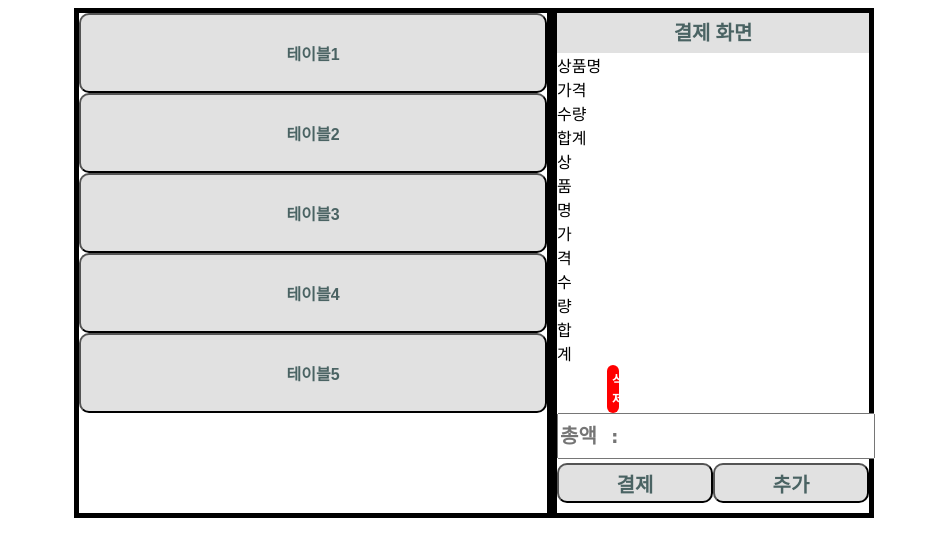
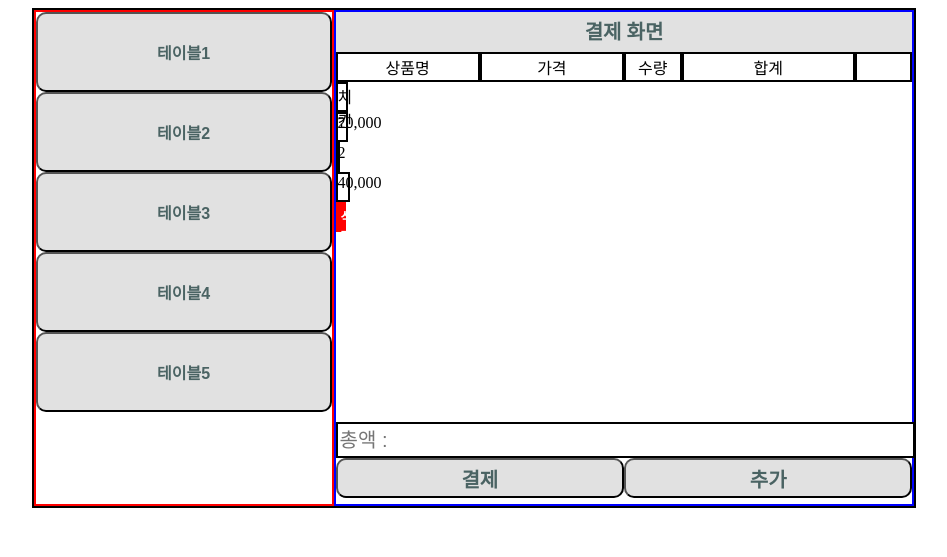
Before and after one commit to kiosksystem/pos, a Python web app: template template/Pos_main.html in a window 1280 px wide. Shown: the top 557 px of the page, without its empty margins (166-1113 px from the left). Run offline with Jinja, Linux system fonts and the light colour scheme; the template is opened without the code that fills it, so the values that code supplies are empty.

Commit message:
[#11] modify: POS 페이지 수정

```diff
--- a/static/css/Pos_formCommon.css
+++ b/static/css/Pos_formCommon.css
@@ -1,27 +1,37 @@
 #main_container {
     display: flex;
     justify-content: center;
-    min-width: 800px;
 }
 
-#main_container .Pos_form {
-    width : 800px;
+#main_container #Pos_form_container {
+    display: flex;
+    width: 70%;
+    min-width: 700px;
     height : 500px;
-    display: flex;
-
 }
 
-.Pos_form .menu_left {
-    display: block;
-    width : 75%;
-    min-width: 400px;
-    height: 100%;
-    border : black solid 5px;
+#Pos_form_container #Pos_form {
+    display: flex;
+    width: 100%;
+    justify-content: space-between;
+    border : black solid 2px;
+    box-sizing: border-box;
 }
 
-.Pos_form .menu_right {
+#Pos_form .menu_left {
     display: block;
-    width : 400px;
+    width : 30%;
+    min-width: 300px;
     height: 100%;
-    border : black solid 5px;
+    border : red solid 2px;
+    box-sizing: border-box;
 }
+
+#Pos_form .menu_right {
+    display: block;
+    width : 70%;
+    min-width : 400px;
+    height: 100%;
+    border : blue solid 2px;
+    box-sizing: border-box;
+}
--- a/static/css/Pos_main.css
+++ b/static/css/Pos_main.css
@@ -1,11 +1,3 @@
-.Pos_form .table_list {
-
-}
-
-.Pos_form .btn_list {
-	margin-top:20px;
-}
-
 .menu_left .table_list .btn {
 	border-radius: 10px;
 	width: 100%;
@@ -14,17 +6,13 @@
     background: #e1e1e1;
 	color: #4a6363;
 	font-weight: bold;
+	justify-content: center;
 }
 
-.menu_right .payment {
-
-}
-
-
-.payment .payment_top{
+.menu_right .payment_top{
+	width: 100%;
 	text-align: center;
 	line-height: 40px;
-	width: 100%;
 	height: 40px;
 	font-size: 20px;
     background: #e1e1e1;
@@ -32,54 +20,83 @@
 	font-weight: bold;
 }
 
-.payment .property {
+.menu_right .property {
+	display: flex;
 	width: 100%;
+	line-height: 30px;
+	float: left;
 }
 
-.payment .name {
-	width: 20%;
+.menu_right .order_list {
+	display: flex;
+	width: 100%;
+	height: 340px;
+	float: left;
 }
 
-.payment .price {
-	width: 20%;
+.order_list .order_num {
+	height: 30px;
+	float: left;
 }
 
-.payment .num {
-	width: 20%;
+.menu_right .name {
+	width: 25%;
+	height: 30px;
+	text-align: center;
+	border : black solid 2px;
+    box-sizing: border-box;
 }
 
-.payment .total_price {
-	width: 20%;
+.menu_right .price {
+	width: 25%;
+	height: 30px;
+	text-align: center;
+	border : black solid 2px;
+    box-sizing: border-box;
 }
 
-.payment .empty {
-	width: 20%;
+.menu_right .num {
+	width: 10%;
+	height: 30px;
+	text-align: center;
+	border : black solid 2px;
+    box-sizing: border-box;
 }
 
-.payment .order_list {
-	width: 20%;
+.menu_right .total_price {
+	width: 30%;
+	height: 30px;
+	text-align: center;
+	border : black solid 2px;
+    box-sizing: border-box;
+}
+
+.menu_right .empty {
+	width: 10%;
+	height: 30px;
+	text-align: center;
+	border : black solid 2px;
+    box-sizing: border-box;
 }
 
 .order_list #delete_btn {
-	float: right;
+	width: 10%;
 	background: red;
-	border: none;
-	border-radius: 10px;
+	border: black;
 	color: white;
 	padding: 5px;
 	font-weight: bold;
 }
 
-.payment .total_amount {
-	line-height: 40px;
-	width: 100%;
-	height: 40px;
+.menu_right .total_amount {
+	line-height: 30px;
+	width: 99%;
+	height: 30px;
 	font-size: 20px;
-	font-weight: bold;
-	resize: none;
+	border : black solid 2px;
 }
 
-.payment .btn {
+.menu_right .btn {
 	float: left;
 	border-radius: 10px;
 	width: 50%;
--- a/template/Pos_calculate.html
+++ b/template/Pos_calculate.html
@@ -10,7 +10,8 @@
 </head>
 <body>
     <div id="main_container">
-        <div class="Pos_form">
+        <div id="Pos_form_container">
+            <div id="Pos_form">
                 <div class="menu_left">
                     <div class="table_list">
                         <div></div>
@@ -29,5 +30,6 @@
                 </div>
             </div>
         </div>
+    </div>
 </body>
 </html>
--- a/template/Pos_main.html
+++ b/template/Pos_main.html
@@ -11,8 +11,8 @@
 <body>
 
     <div id="main_container">
-        <div class="Pos_form">
-
+        <div id="Pos_form_container">
+            <div id="Pos_form">
                 <div class="menu_left">
                     <div class="table_list">
                         <button type="button" class="btn" onClick="location.href='#'" >테이블1</button>
@@ -24,23 +24,24 @@
                 </div>
 
                 <div class="menu_right">
-                <div class="payment">
                     <div class="payment_top">결제 화면</div>
                     <div class="property">
-                        <div class="name" readonly>상품명</div>
-                        <div class="price" readonly>가격</div>
-                        <div class="num" readonly>수량</div>
-                        <div class="total_price" readonly>합계</div>
-                        <div class="empty" readonly></div>
+                        <div class="name">상품명</div>
+                        <div class="price">가격</div>
+                        <div class="num">수량</div>
+                        <div class="total_price">합계</div>
+                        <div class="empty"></div>
                     </div>
                     <div class="order_list">
-                        <div class="name" id="name">상품명</div>
-                        <div class="price" id="price">가격</div>
-                        <div class="num" id="num">수량</div>
-                        <div class="total_price" id="total_price">합계</div>
+                        <div class="order_num">
+                            <div class="name" id="name">치킨</div>
+                            <div class="price" id="price">20,000</div>
+                            <div class="num" id="num">2</div>
+                            <div class="total_price" id="total_price">40,000</div>
                             <button type="button" class="empty" id="delete_btn" onclick="location.href='#'">삭제</button>
                         </div>
-                    <textarea class="total_amount" placeholder="총액 : " readonly></textarea>
+                    </div>
+                    <input class="total_amount" placeholder="총액 : " readonly>
                     <button type="button" class="btn" onClick="location.href='#'" >결제</button>
                     <button type="button" class="btn" onClick="location.href='#'" >추가</button>
                 </div>
```
Also changed, not shown: static/css/header.css (+21 -29 lines), template/Pos_Addmenu.html (+6 -4 lines), template/Pos_menuEdit.html (+8 -6 lines), template/common/header.html (+18 -7 lines), 1 other file. Lines whose indentation alone changed are shown as unchanged.
